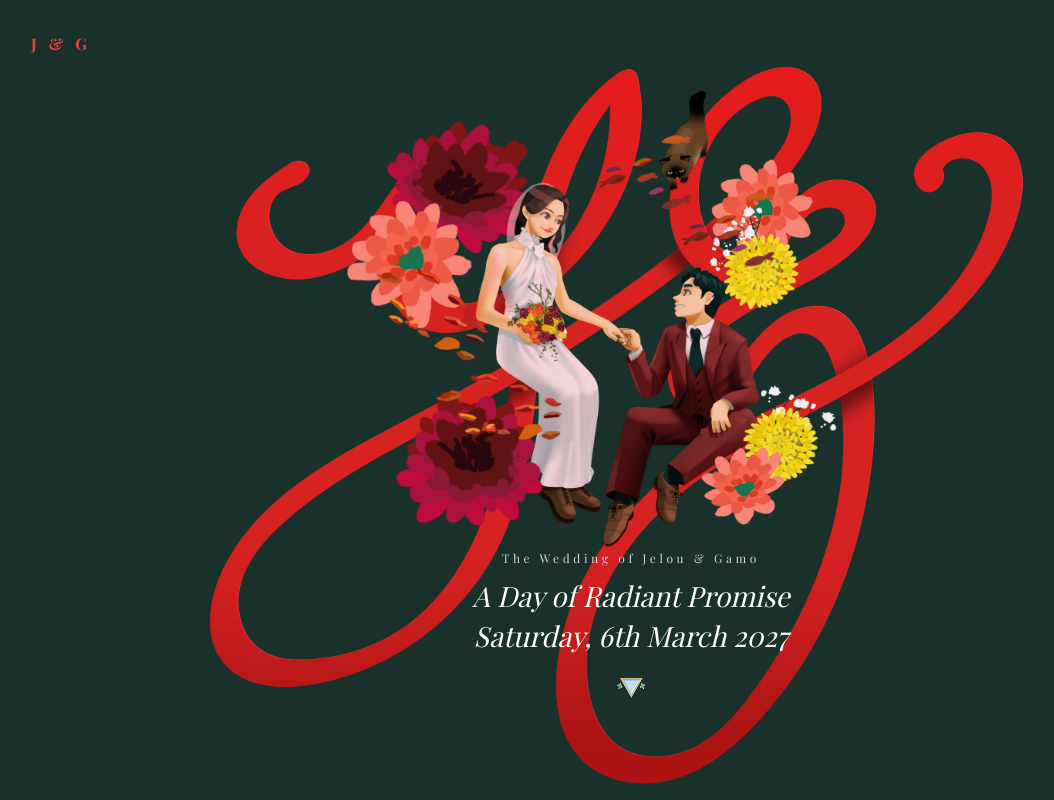
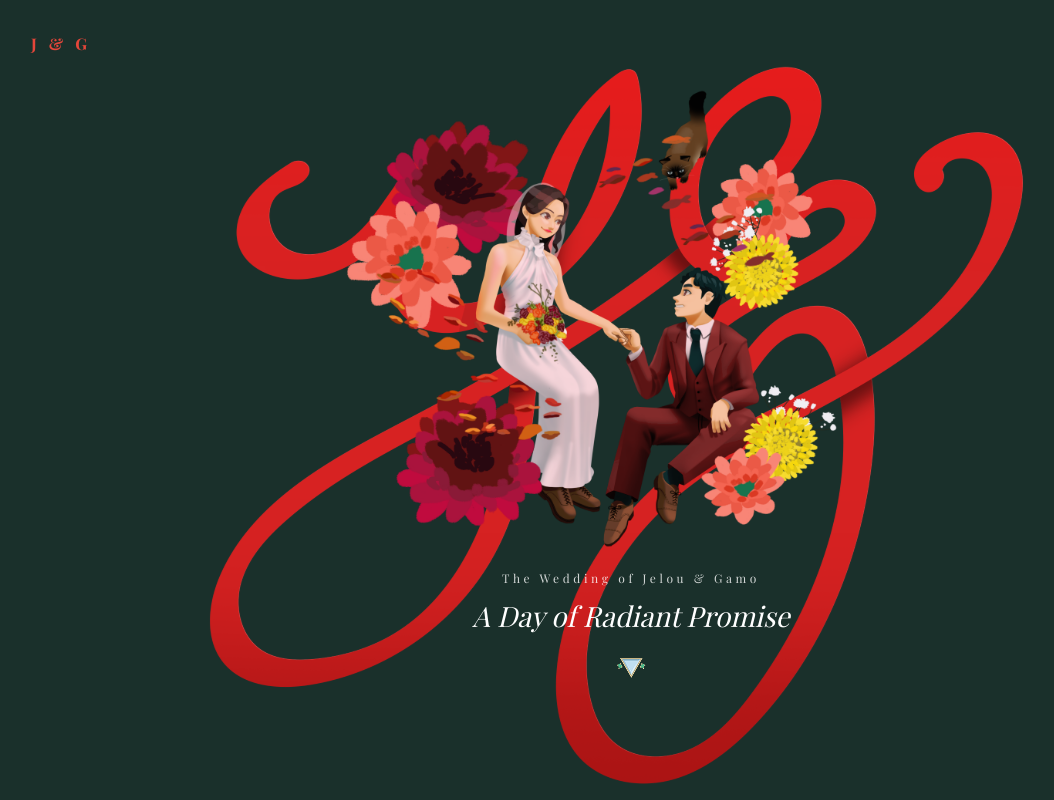
Before and after one commit to jelouandgamo/jelouandgamo.github.io, a React (Vite) app: page / in a window 1280 px wide. Shown: the top 800 px of the page, without its empty margins (9-1063 px from the left). Built offline with nearby package versions, Linux system fonts and the light colour scheme; a web font is replaced by a local one.

Commit message:
Fix arrow-down image path, comment out wedding date
Path was pointing at public/assets which doesn't resolve from
served root; use /assets instead. Date temporarily hidden.

```diff
--- a/src/components/HeroSection.jsx
+++ b/src/components/HeroSection.jsx
@@ -133,7 +133,7 @@ export default function HeroSection() {
 
           <div className="mt-3 space-y-1 font-display italic text-headline-sm md:text-headline-md">
             <p>A Day of Radiant Promise</p>
-            <p>Saturday, 6th March 2027</p>
+            {/* <p>Saturday, 6th March 2027</p> */}
           </div>
 
           <motion.div
@@ -142,7 +142,7 @@ export default function HeroSection() {
             transition={{ delay: textDelay + 0.5, duration: 0.6 }}
             className="mt-6 flex justify-center"
           >
-              <img src={`public/assets/arrow-down.png`}/>
+              <img src={`/assets/arrow-down.png`}/>
 
             {/* <svg width="14" height="8" viewBox="0 0 14 8" fill="none" aria-hidden="true">
               <path d="M1 1L7 7L13 1" stroke="currentColor" strokeWidth="1.2" />
```
